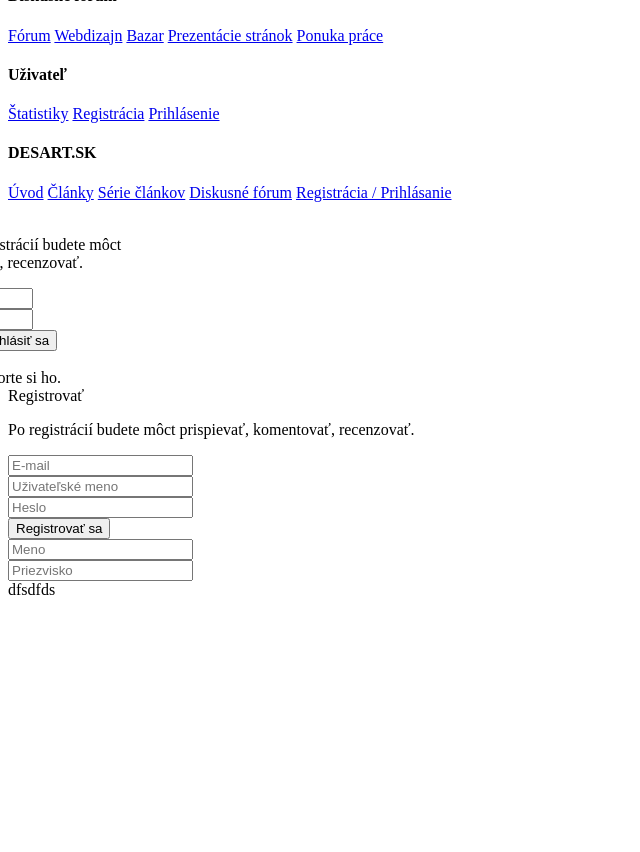
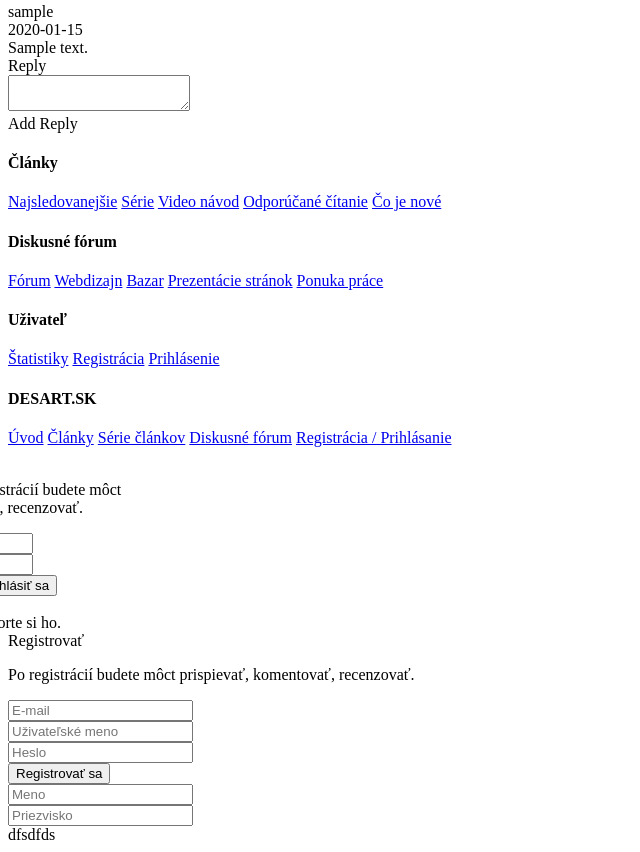
Before and after one commit to Samuell1/desart-aurora, a PHP site: template App/View/article/view.twig in a window 1280 px wide. Shown: the part 707-1559 px from the top of the page, without its empty margins (0-640 px from the left). Before the commit the page ends 1302 px from the top, so only its background shows below. Run offline with PHP 8.4, Linux system fonts and the light colour scheme; the template is opened without the code that fills it: most values are stand-ins (such as "Sample title", 1, 10 or a date in 2020); some libraries are stand-ins or nearby versions.

Commit message:
Fix na bug

```diff
--- a/App/Presenter/User.php
+++ b/App/Presenter/User.php
@@ -11,7 +11,7 @@
         try {
             $User = $this->Auth->getUser($this->Param->uid);
             return $this->View->render('user/profile.twig', [
-                'User' => $User,
+                'Profile' => $User,
             ]);
         } catch (UserNotFoundException $Exception) {
             echo "Pouzivatel neexistuje";
--- a/App/View/article/view.twig
+++ b/App/View/article/view.twig
@@ -44,6 +9,64 @@
         {{ Article.User.username }}
         {{ Article.User.Meta.bio }}
     </aside>
+    <div class="ui comments">
+        <h3 class="ui dividing header">Comments</h3>
+        {% for Comment in Article.Comments %}
+
+            <div class="comment">
+                <a class="avatar">
+                    <img src="http://lorempixel.com/g/35/35/" alt="avatar">
+                </a>
+
+                <div class="content">
+                    <a class="author">{{ Comment.User.username }}</a>
+
+                    <div class="metadata">
+                        <span class="date">{{ Comment.created_at.date|timeago }}</span>
+                    </div>
+
+
+                    <div class="text">
+                        {{ Comment.text }}
+                    </div>
+
+                    <div class="actions">
+                        <a class="reply">Reply</a>
+                    </div>
+                </div> <!-- ./content -->
+
+                {% for Comment in Comment.ParentComment %}
+
+                    <div class="comments">
+                        <div class="comment">
+                            <a class="avatar">
+                                <img src="http://lorempixel.com/35/35/" alt="avatar">
+                            </a>
+
+                            <div class="content">
+                                <a class="author">{{ Comment.User.username }}</a>
+
+                                <div class="metadata">
+                                    <span class="date">{{ Comment.created_at.date|timeago }}</span>
+                                </div>
+
+
+                                <div class="text">
+                                    {{ Comment.text }}
+                                </div>
+
+                                <div class="actions">
+                                    <a class="reply">Reply</a>
+                                </div>
+                            </div> <!-- ./content -->
+                        </div> <!-- ./comment -->
+                    </div> <!-- ./comments -->
+
+                {% endfor %}
+            </div> <!-- ./comment -->
+
+        {% endfor %}
+    </div>
     <div class="ui comments">
         <h3 class="ui dividing header">Comments</h3>
         {% for Comment in Article.Comments %}
```
Also changed, not shown: other parts of App/View/article/view.twig (+0 -35 lines).
